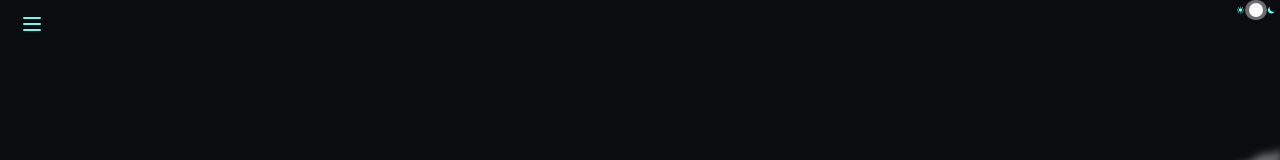
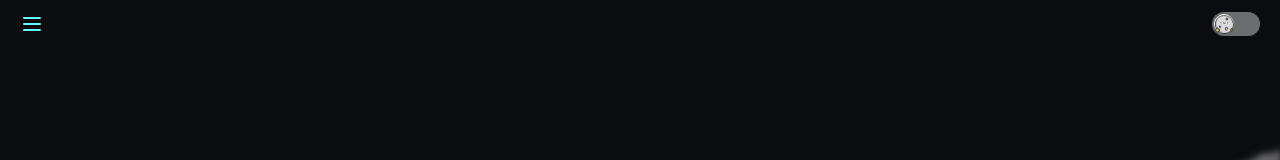
Before and after one commit to Jhon-Villamizar/Portfolio, a React (Create React App) app: page / in a window 1280 px wide. Shown: the top 160 px of the page. Built offline with nearby package versions, Linux system fonts and the light colour scheme; a web font is replaced by a local one.

Commit message:
add context

```diff
--- a/src/App.tsx
+++ b/src/App.tsx
@@ -1,103 +1,69 @@
-import { FC, useState } from 'react';
+import { createContext, FC, useReducer, useState } from 'react';
 import { motion } from 'framer-motion';
 import Layout from './container';
+import luna from './assets/img/luna.png';
+import sol from './assets/img/sol.png';
+import reducer from './db/reducer';
+import initialState from './db/state';
+
+const dbContext = createContext(['', false, false]);
+
+const App: FC = () => {
+  const value = useReducer(reducer, initialState);
+  const [theme, setTheme] = useState(false);
 
   const spring = {
     type: 'spring',
     stiffness: 700,
     damping: 30,
   };
-const App: FC = () => {
-  const [lightTheme, setLightTheme] = useState(false);
 
   return (
+    <dbContext.Provider value={value}>
       <div
         className={
-        lightTheme
+          theme
             ? 'theme-light h-screen bg-primaryBg text-primary'
             : 'theme-dark h-screen bg-primaryBg text-primary'
         }
       >
         <div className="relative">
-        <div className="
-        flex
-        flex-row
+          <div
+            className="
             fixed
-        top-0
-        right-1
-        w-10"
+            top-3
+            right-5
+            w-12"
           >
-          <svg
-            xmlns="http://www.w3.org/2000/svg"
-            className="h-5 w-5 z-auto text-primaryBold"
-            viewBox="0 0 20 20"
-            fill="currentColor"
-          >
-            <path
-              fillRule="evenodd"
-              d="
-                  M10 2a1 1
-                  0 011 1v1a1
-                  1 0 11-2 0V3a1
-                  1 0 011-1zm4 8a4
-                  4 0 11-8 0 4 4 0
-                  018 0zm-.464 4.95l.707.707a1
-                  1 0 001.414-1.414l-.707-.707a1
-                  1 0 00-1.414 1.414zm2.12-10.607a1
-                  1 0 010 1.414l-.706.707a1 1 0
-                  11-1.414-1.414l.707-.707a1
-                  1 0 011.414 0zM17 11a1
-                  1 0 100-2h-1a1 1 0
-                  100 2h1zm-7 4a1 1
-                  0 011 1v1a1 1 0
-                  11-2 0v-1a1 1 0
-                  011-1zM5.05 6.464A1
-                  1 0 106.465 5.05l-.708-.707a1
-                  1 0 00-1.414 1.414l.707.707zm1.414
-                  8.486l-.707.707a1 1 0
-                  01-1.414-1.414l.707-.707a1
-                  1 0 011.414 1.414zM4
-                  11a1 1 0 100-2H3a1 1 0 000 2h1z"
-              clipRule="evenodd"
-            />
-          </svg>
             <div
               className="handleSwitch"
-            data-isOn={lightTheme}
-            onClick={() => { setLightTheme(!lightTheme); }}
+              data-isOn={theme}
+              onClick={() => {
+                setTheme(!theme);
+              }}
               aria-hidden="true"
             >
               <motion.div
                 className="
-          w-3.5
-          h-3.5
+                w-5
+                h-5
                 bg-[#fff]
                 rounded-full"
                 layout
                 transition={spring}
-            />
+              >
+                {!theme ? (
+                  <img src={luna} alt="" className="w-full" />
+                ) : (
+                  <img src={sol} alt="" className="w-full" />
+                )}
+              </motion.div>
             </div>
-          <svg
-            xmlns="http://www.w3.org/2000/svg"
-            className="h-5 w-5 z-auto text-primaryBold"
-            viewBox="0 0 20 20"
-            fill="currentColor"
-          >
-            <path
-              d="
-                M17.293
-                13.293A8
-                8 0 016.707
-                2.707a8.001
-                8.001 0
-                1010.586
-                10.586z"
-            />
-          </svg>
           </div>
         </div>
         <Layout />
       </div>
+    </dbContext.Provider>
   );
 };
 
--- a/src/components/me/index.tsx
+++ b/src/components/me/index.tsx
@@ -1,5 +1,5 @@
 import { FC } from 'react';
-import Proyects from '../proyects';
+import Example from '../proyects';
 
 const Me: FC = () => (
   <section className="flex flex-row h-screen">
@@ -22,8 +22,8 @@
         drinking beer and talking to people you love.
       </p>
     </div>
-    <div className="basis-2/5">
-      <Proyects />
+    <div className="basis-2/5 p-10 pl-28 self-center">
+      <Example />
     </div>
   </section>
 );
--- /dev/null
+++ b/src/components/proyects/menuItem.tsx
@@ -0,0 +1,36 @@
+import { motion } from 'framer-motion';
+import { Props } from 'framer-motion/types/types';
+import { FC, ReactNode, ReactType } from 'react';
+
+const variants = {
+  open: {
+    y: 0,
+    opacity: 1,
+    transition: {
+      y: { stiffness: 1000, velocity: -100 },
+    },
+  },
+  closed: {
+    y: 50,
+    opacity: 0,
+    transition: {
+      y: { stiffness: 1000 },
+    },
+  },
+};
+
+const colors = ['#FF008C', '#D309E1', '#9C1AFF', '#7700FF', '#4400FF'];
+
+export const MenuItem: ReactType<Props> = ({ i }: any) => {
+  const style = { border: `2px solid ${colors[i]}` };
+  return (
+    <motion.li
+      variants={variants}
+      whileHover={{ scale: 1.1 }}
+      whileTap={{ scale: 0.95 }}
+    >
+      <div className="icon-placeholder" style={style} />
+      <div className="text-placeholder" style={style} />
+    </motion.li>
+  );
+};
--- /dev/null
+++ b/src/components/proyects/menuToggle.tsx
@@ -0,0 +1,42 @@
+import { FC, ReactNode, ReactType } from 'react';
+import { motion } from 'framer-motion';
+import { Props } from 'framer-motion/types/types';
+
+export const MenuToggle: ReactType<Props> = ({ toggle }: any) => (
+  <button onClick={toggle} type="button">
+    <svg width="23" height="23" viewBox="0 0 23 23">
+      <motion.path
+        fill="transparent"
+        strokeWidth="3"
+        stroke="hsl(0, 0%, 18%)"
+        strokeLinecap="round"
+        variants={{
+          closed: { d: 'M 2 2.5 L 20 2.5' },
+          open: { d: 'M 3 16.5 L 17 2.5' },
+        }}
+      />
+      <motion.path
+        fill="transparent"
+        strokeWidth="3"
+        stroke="hsl(0, 0%, 18%)"
+        strokeLinecap="round"
+        d="M 2 9.423 L 20 9.423"
+        variants={{
+          closed: { opacity: 1 },
+          open: { opacity: 0 },
+        }}
+        transition={{ duration: 0.1 }}
+      />
+      <motion.path
+        fill="transparent"
+        strokeWidth="3"
+        stroke="hsl(0, 0%, 18%)"
+        strokeLinecap="round"
+        variants={{
+          closed: { d: 'M 2 16.346 L 20 16.346' },
+          open: { d: 'M 3 2.5 L 17 16.346' },
+        }}
+      />
+    </svg>
+  </button>
+);
--- /dev/null
+++ b/src/components/proyects/navigation.tsx
@@ -0,0 +1,22 @@
+import { motion } from 'framer-motion';
+import { FC, ReactNode } from 'react';
+import { MenuItem } from './menuItem';
+
+const variants = {
+  open: {
+    transition: { staggerChildren: 0.07, delayChildren: 0.2 },
+  },
+  closed: {
+    transition: { staggerChildren: 0.05, staggerDirection: -1 },
+  },
+};
+
+const itemIds = [0, 1, 2, 3, 4];
+
+export const Navigation: FC = () => (
+  <motion.ul variants={variants}>
+    {itemIds.map((i: number) => (
+      <MenuItem i={i} key={i} />
+    ))}
+  </motion.ul>
+);
--- /dev/null
+++ b/src/components/proyects/use-dimensions.tsx
@@ -0,0 +1,18 @@
+// eslint-disable-next-line object-curly-newline
+import { FC, ReactElement, useEffect, useRef } from 'react';
+
+// Naive implementation - in reality would want to attach
+// a window or resize listener. Also use state/layoutEffect instead of ref/effect
+// if this is important to know on initial client render.
+// It would be safer to  return null for unmeasured states.
+// eslint-disable-next-line @typescript-eslint/explicit-function-return-type
+export const useDimensions = (ref: any) => {
+  const dimensions = useRef({ width: 0, height: 0 });
+
+  useEffect(() => {
+    dimensions.current.width = ref.current.offsetWidth;
+    dimensions.current.height = ref.current.offsetHeight;
+  }, []);
+
+  return dimensions.current;
+};
--- a/src/container/index.tsx
+++ b/src/container/index.tsx
@@ -1,6 +1,7 @@
-import { FC, useState } from 'react';
+import { FC, useEffect, useState } from 'react';
 import { Route, Routes } from 'react-router-dom';
 import Nav from '../components/nav';
+import Example from '../components/proyects';
 import About from '../pages/about';
 import Contact from '../pages/contact';
 import Home from '../pages/home';
@@ -9,6 +10,12 @@
 
 const Layout: FC = () => {
   const [menu, setMenu] = useState(true);
+
+  useEffect(() => {
+    console.log('====================================');
+    console.log('layout');
+    console.log('====================================');
+  });
 
   return (
     <div className="flex flex-row h-screen">
--- /dev/null
+++ b/src/db/reducer.tsx
@@ -0,0 +1,16 @@
+// eslint-disable-next-line @typescript-eslint/explicit-function-return-type
+const reducer = (
+  state: any,
+  action: { type: string; menu: boolean; theme: boolean },
+) => {
+  switch (action.type) {
+    case 'setFirstName':
+      return { ...state, firstName: action.menu };
+    case 'setFamilyName':
+      return { ...state, familyName: action.theme };
+    default:
+      throw new Error('unexpected action type');
+  }
+};
+
+export default reducer;
--- /dev/null
+++ b/src/db/state.tsx
@@ -0,0 +1,6 @@
+const initialState = {
+  menu: false,
+  theme: false,
+};
+
+export default initialState;
--- a/src/index.scss
+++ b/src/index.scss
@@ -92,12 +92,98 @@
     border-radius: 99999px;
     cursor: pointer;
     display: flex;
-    height: 1.25rem;
     justify-content: flex-start;
-    padding: 0.25rem;
-    width: 2.5rem;
+    padding: 2px;
     &[data-isOn="true"] {
       justify-content: flex-end;
     }
   }
+
+  .example {
+    nav {
+      position: absolute;
+      top: 0;
+      left: 0;
+      bottom: 0;
+      width: 300px;
+    }
+
+    .background {
+      position: absolute;
+      top: 0;
+      left: 0;
+      bottom: 0;
+      width: 300px;
+      background: #fff;
+    }
+
+    button {
+      outline: none;
+      border: none;
+      -webkit-user-select: none;
+      -moz-user-select: none;
+      -ms-user-select: none;
+      cursor: pointer;
+      position: absolute;
+      top: 18px;
+      left: 15px;
+      width: 50px;
+      height: 50px;
+      border-radius: 50%;
+      background: transparent;
+    }
+
+    ul,
+    li {
+      margin: 0;
+      padding: 0;
+    }
+
+    ul {
+      padding: 25px;
+      position: absolute;
+      top: 100px;
+      width: 230px;
+    }
+
+    li {
+      list-style: none;
+      margin-bottom: 20px;
+      display: flex;
+      align-items: center;
+      cursor: pointer;
+    }
+
+    .icon-placeholder {
+      width: 40px;
+      height: 40px;
+      border-radius: 50%;
+      flex: 40px 0;
+      margin-right: 20px;
+    }
+
+    .text-placeholder {
+      border-radius: 5px;
+      width: 200px;
+      height: 20px;
+      flex: 1;
+    }
+
+    .refresh {
+      padding: 10px;
+      position: absolute;
+      background: rgba(0, 0, 0, 0.4);
+      border-radius: 10px;
+      width: 20px;
+      height: 20px;
+      top: 10px;
+      right: 10px;
+      display: flex;
+      justify-content: center;
+      align-items: center;
+      cursor: pointer;
+    }
+  }
+
+
 }
```
Also changed, not shown: src/components/proyects/index.tsx (+48 -36 lines), .eslintrc.json, src/assets/img/luna.png (added), src/assets/img/sol.png (added). Lines whose indentation alone changed are shown as unchanged.
